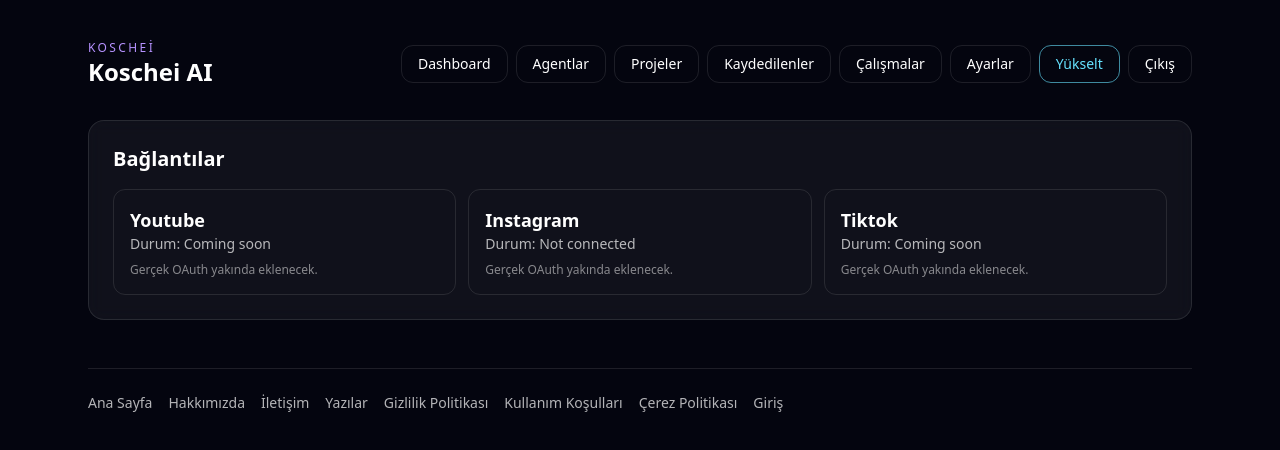
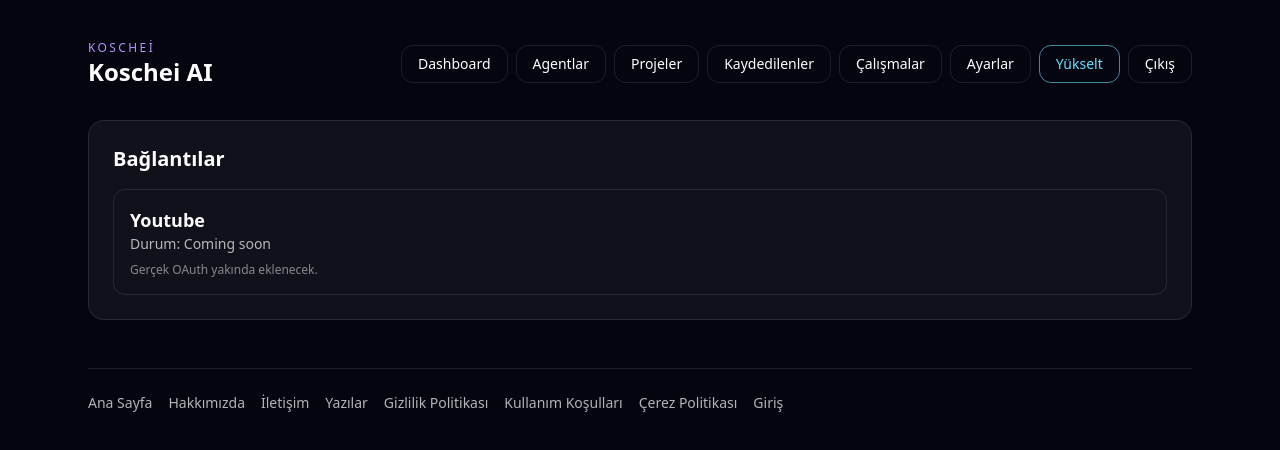
Before and after one commit to bugsbuny243/adgenius-ai, a Next.js app in the folder frontend/: page /connections in a window 1280 px wide. Shown: the top 450 px of the page. Built offline with nearby package versions, Linux system fonts and the light colour scheme.

Commit message:
feat(v5): enforce youtube-only social flow and agent-mode editor

```diff
--- a/frontend/app/agents/[id]/actions.ts
+++ b/frontend/app/agents/[id]/actions.ts
@@ -6,7 +6,7 @@
 import { createSupabaseServerClient } from '@/lib/supabase-server';
 import { getWorkspaceContext } from '@/lib/workspace';
 
-const SUPPORTED_SOCIAL_PLATFORMS = ['youtube', 'instagram', 'tiktok'] as const;
+const SUPPORTED_SOCIAL_PLATFORMS = ['youtube'] as const;
 
 function buildInternalUrl(pathname: string, headerList: Headers): string {
   const protocol = headerList.get('x-forwarded-proto') ?? 'http';
@@ -486,13 +486,6 @@
     payload.youtube_title = contentItem.youtube_title ?? null;
     payload.youtube_description = contentItem.youtube_description ?? null;
   }
-  if (selectedPlatform === 'instagram') {
-    payload.instagram_caption = contentItem.instagram_caption ?? null;
-  }
-  if (selectedPlatform === 'tiktok') {
-    payload.tiktok_caption = contentItem.tiktok_caption ?? null;
-  }
-
   const { error: queueError } = await serverSupabase.from('publish_jobs').insert({
     workspace_id: workspaceId,
     project_id: contentItem.project_id,
--- a/frontend/app/agents/[id]/page.tsx
+++ b/frontend/app/agents/[id]/page.tsx
@@ -250,8 +250,6 @@
                   <SocialOutputPanel
                     youtubeTitle={activeContentItem.youtube_title}
                     youtubeDescription={activeContentItem.youtube_description}
-                    instagramCaption={activeContentItem.instagram_caption}
-                    tiktokCaption={activeContentItem.tiktok_caption}
                   />
 
                   <form action={queueSocialPublish} className="flex flex-wrap items-center gap-3 rounded-lg border border-white/10 bg-black/20 p-3">
@@ -259,8 +257,6 @@
                     <input type="hidden" name="content_item_id" value={activeContentItem.id} />
                     <select name="target_platform" defaultValue="youtube" className="rounded-lg border border-white/20 bg-black/30 px-3 py-2 text-sm">
                       <option value="youtube">YouTube</option>
-                      <option value="instagram">Instagram</option>
-                      <option value="tiktok">TikTok</option>
                     </select>
                     <button className="rounded-lg border border-white/20 px-3 py-2 text-sm hover:border-neon">Yayın Kuyruğuna Ekle</button>
                   </form>
--- a/frontend/app/api/agents/run/route.ts
+++ b/frontend/app/api/agents/run/route.ts
@@ -36,14 +36,14 @@
 
 function normalizePlatforms(value: unknown): SocialPlatform[] {
   if (!Array.isArray(value)) {
-    return ['youtube', 'instagram', 'tiktok'];
+    return ['youtube'];
   }
 
   const normalized = value
     .map((entry) => String(entry).toLowerCase().trim())
-    .filter((entry): entry is SocialPlatform => ['youtube', 'instagram', 'tiktok'].includes(entry));
+    .filter((entry): entry is SocialPlatform => ['youtube'].includes(entry));
 
-  return normalized.length ? Array.from(new Set(normalized)) : ['youtube', 'instagram', 'tiktok'];
+  return normalized.length ? Array.from(new Set(normalized)) : ['youtube'];
 }
 
 function getAccessToken(request: Request): string | null {
@@ -370,7 +370,7 @@
           : null;
       const preferredPlatform =
         requestEditorState && typeof requestEditorState.platform === 'string' ? requestEditorState.platform.toLowerCase() : null;
-      const platforms: SocialPlatform[] = preferredPlatform ? normalizePlatforms([preferredPlatform]) : ['youtube', 'instagram', 'tiktok'];
+      const platforms: SocialPlatform[] = preferredPlatform ? normalizePlatforms([preferredPlatform]) : ['youtube'];
 
       const resolvedProjectId = resolveProjectIdFromMetadata(run.metadata) ?? projectId;
 
--- a/frontend/app/composer/actions.ts
+++ b/frontend/app/composer/actions.ts
@@ -3,7 +3,7 @@
 import { revalidatePath } from 'next/cache';
 import { getAppContextOrRedirect } from '@/lib/app-context';
 
-type Platform = 'youtube' | 'instagram' | 'tiktok';
+type Platform = 'youtube';
 
 const SUPPORTED_STATUS_VALUES = ['draft', 'queued', 'processing', 'published', 'failed'] as const;
 
@@ -12,8 +12,6 @@
   return {
     youtubeTitle: `🎯 ${cleanBrief.slice(0, 58)}`,
     youtubeDescription: `${cleanBrief}\n\nBu içerik AI motoru ile planlandı. #icerik`,
-    instagramCaption: `${cleanBrief}\n\n#icerik #instagram`,
-    tiktokCaption: `${cleanBrief.slice(0, 120)} #icerik #tiktok`,
     platforms
   };
 }
@@ -41,12 +39,6 @@
     payload.youtube_title = input.variants.youtubeTitle;
     payload.youtube_description = input.variants.youtubeDescription;
   }
-  if (input.platform === 'instagram') {
-    payload.instagram_caption = input.variants.instagramCaption;
-  }
-  if (input.platform === 'tiktok') {
-    payload.tiktok_caption = input.variants.tiktokCaption;
-  }
 
   return payload;
 }
@@ -54,7 +46,7 @@
 export async function createContentJobAction(formData: FormData) {
   const brief = String(formData.get('brief') ?? '').trim();
   const projectId = String(formData.get('project_id') ?? '').trim() || null;
-  const selectedPlatforms = formData.getAll('platforms').map((value) => String(value)) as Platform[];
+  const selectedPlatforms: Platform[] = ['youtube'];
 
   if (!brief || selectedPlatforms.length === 0) {
     return;
@@ -114,8 +106,8 @@
       platforms: selectedPlatforms,
       youtube_title: variants.youtubeTitle,
       youtube_description: variants.youtubeDescription,
-      instagram_caption: variants.instagramCaption,
-      tiktok_caption: variants.tiktokCaption,
+      instagram_caption: null,
+      tiktok_caption: null,
       run_id: run.id,
       saved_output_id: saved.id,
       status: 'draft'
--- a/frontend/app/composer/page.tsx
+++ b/frontend/app/composer/page.tsx
@@ -82,8 +82,6 @@
             <legend className="text-sm">Platform varyantları</legend>
             <div className="mt-2 flex flex-wrap gap-4 text-sm">
               <label><input type="checkbox" name="platforms" value="youtube" defaultChecked /> YouTube</label>
-              <label><input type="checkbox" name="platforms" value="instagram" defaultChecked /> Instagram</label>
-              <label><input type="checkbox" name="platforms" value="tiktok" defaultChecked /> TikTok</label>
             </div>
           </fieldset>
 
@@ -103,8 +101,6 @@
                   <p className="text-xs text-white/60">{new Date(item.created_at).toLocaleString('tr-TR')}</p>
                   <p className="mt-1 font-medium">Brief: {item.brief}</p>
                   <p>YouTube: {item.youtube_title}</p>
-                  <p>Instagram: {item.instagram_caption}</p>
-                  <p>TikTok: {item.tiktok_caption}</p>
                 </div>
               ))}
             </div>
--- a/frontend/app/connections/page.tsx
+++ b/frontend/app/connections/page.tsx
@@ -1,23 +1,17 @@
 import { Nav } from '@/components/nav';
-import { instagramConnector } from '@/lib/connectors/instagram';
-import { tiktokConnector } from '@/lib/connectors/tiktok';
 import { youtubeConnector } from '@/lib/connectors/youtube';
 
 export const dynamic = 'force-dynamic';
 
 export default async function ConnectionsPage() {
-  const statuses = await Promise.all([
-    youtubeConnector.getStatus(),
-    instagramConnector.getStatus(),
-    tiktokConnector.getStatus()
-  ]);
+  const statuses = await Promise.all([youtubeConnector.getStatus()]);
 
   return (
     <main>
       <Nav />
       <section className="panel">
         <h2 className="mb-4 text-xl font-semibold">Bağlantılar</h2>
-        <div className="grid gap-3 md:grid-cols-3">
+        <div className="grid gap-3 md:grid-cols-1">
           {statuses.map((item) => (
             <article key={item.platform} className="rounded-xl border border-white/10 p-4">
               <p className="text-lg font-semibold capitalize">{item.platform}</p>
--- a/frontend/components/agent-editor/SocialOutputPanel.tsx
+++ b/frontend/components/agent-editor/SocialOutputPanel.tsx
@@ -3,8 +3,6 @@
 type SocialOutputPanelProps = {
   youtubeTitle?: string | null;
   youtubeDescription?: string | null;
-  instagramCaption?: string | null;
-  tiktokCaption?: string | null;
 };
 
 function OutputCard({
@@ -40,7 +38,7 @@
   );
 }
 
-export function SocialOutputPanel({ youtubeTitle, youtubeDescription, instagramCaption, tiktokCaption }: SocialOutputPanelProps) {
+export function SocialOutputPanel({ youtubeTitle, youtubeDescription }: SocialOutputPanelProps) {
   return (
     <div className="space-y-3">
       <div className="grid gap-3 md:grid-cols-2">
@@ -51,14 +49,6 @@
           emptyText="Bu çalıştırmada YouTube açıklaması üretilemedi."
         />
       </div>
-      <div className="grid gap-3 md:grid-cols-2">
-        <OutputCard
-          title="Instagram Açıklama Metni"
-          content={instagramCaption}
-          emptyText="Bu çalıştırmada Instagram metni üretilemedi."
-        />
-        <OutputCard title="TikTok Açıklama Metni" content={tiktokCaption} emptyText="Bu çalıştırmada TikTok metni üretilemedi." />
-      </div>
     </div>
   );
 }
--- a/frontend/lib/social-content.ts
+++ b/frontend/lib/social-content.ts
@@ -1,4 +1,4 @@
-export type SocialPlatform = 'youtube' | 'instagram' | 'tiktok';
+export type SocialPlatform = 'youtube';
 
 export type SocialContentDraft = {
   brief: string;
@@ -9,7 +9,7 @@
   tiktokCaption: string | null;
 };
 
-const PLATFORM_SET = new Set<SocialPlatform>(['youtube', 'instagram', 'tiktok']);
+const PLATFORM_SET = new Set<SocialPlatform>(['youtube']);
 
 function cleanLine(value: string): string {
   return value.replace(/^[\-*#\d.)\s]+/, '').trim();
@@ -104,10 +104,8 @@
   const derived = new Set<SocialPlatform>(preferredPlatforms);
 
   if (payload.youtubeTitle || payload.youtubeDescription) derived.add('youtube');
-  if (payload.instagramCaption) derived.add('instagram');
-  if (payload.tiktokCaption) derived.add('tiktok');
 
-  return derived.size > 0 ? Array.from(derived) : ['youtube', 'instagram', 'tiktok'];
+  return derived.size > 0 ? Array.from(derived) : ['youtube'];
 }
 
 export function normalizeSocialContentDraft(input: {
@@ -155,13 +153,5 @@
     payload.youtube_description = draft.youtubeDescription;
   }
 
-  if (platform === 'instagram') {
-    payload.instagram_caption = draft.instagramCaption;
-  }
-
-  if (platform === 'tiktok') {
-    payload.tiktok_caption = draft.tiktokCaption;
-  }
-
   return payload;
 }
```
Also changed, not shown: frontend/lib/agent-editor.ts (+30 -22 lines).
